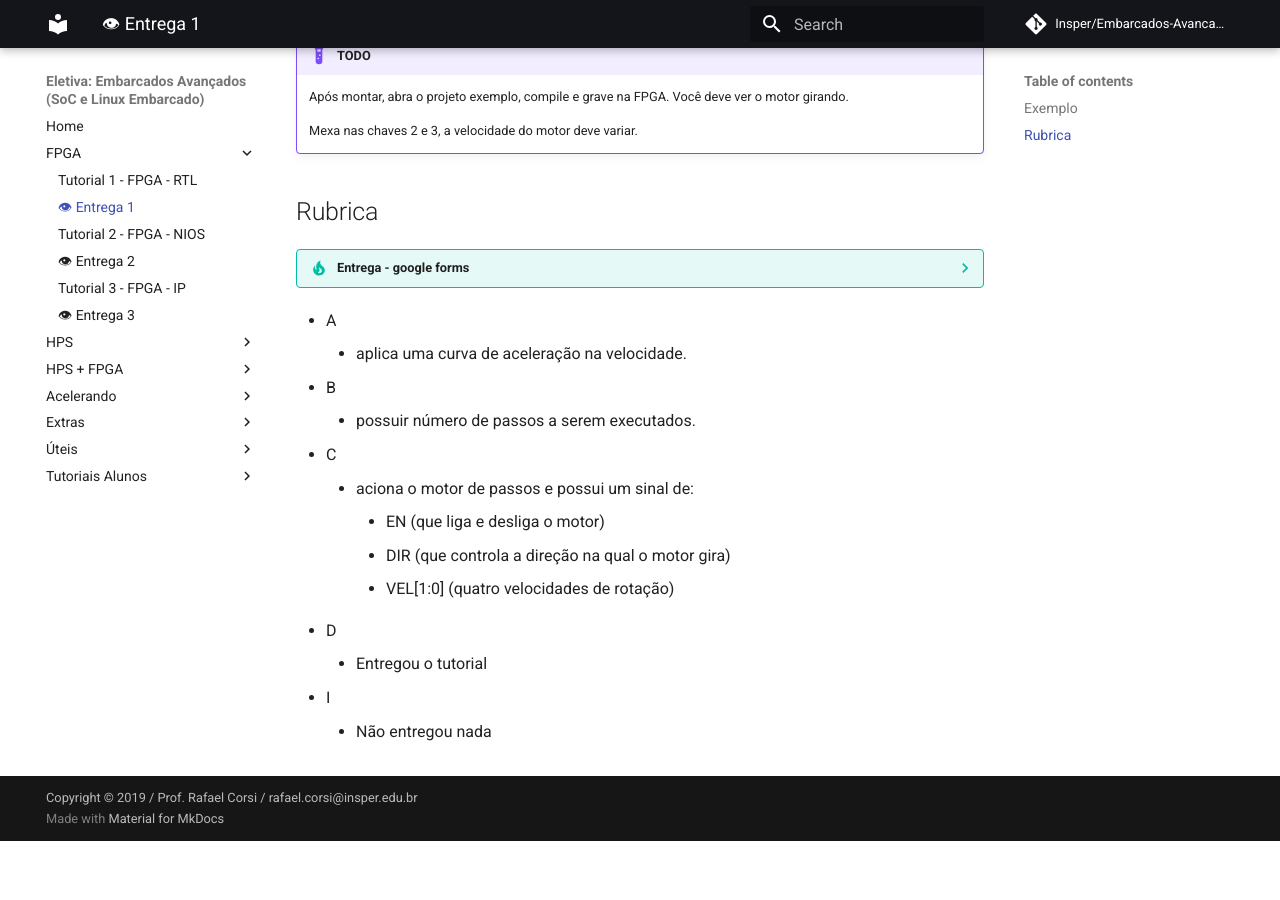
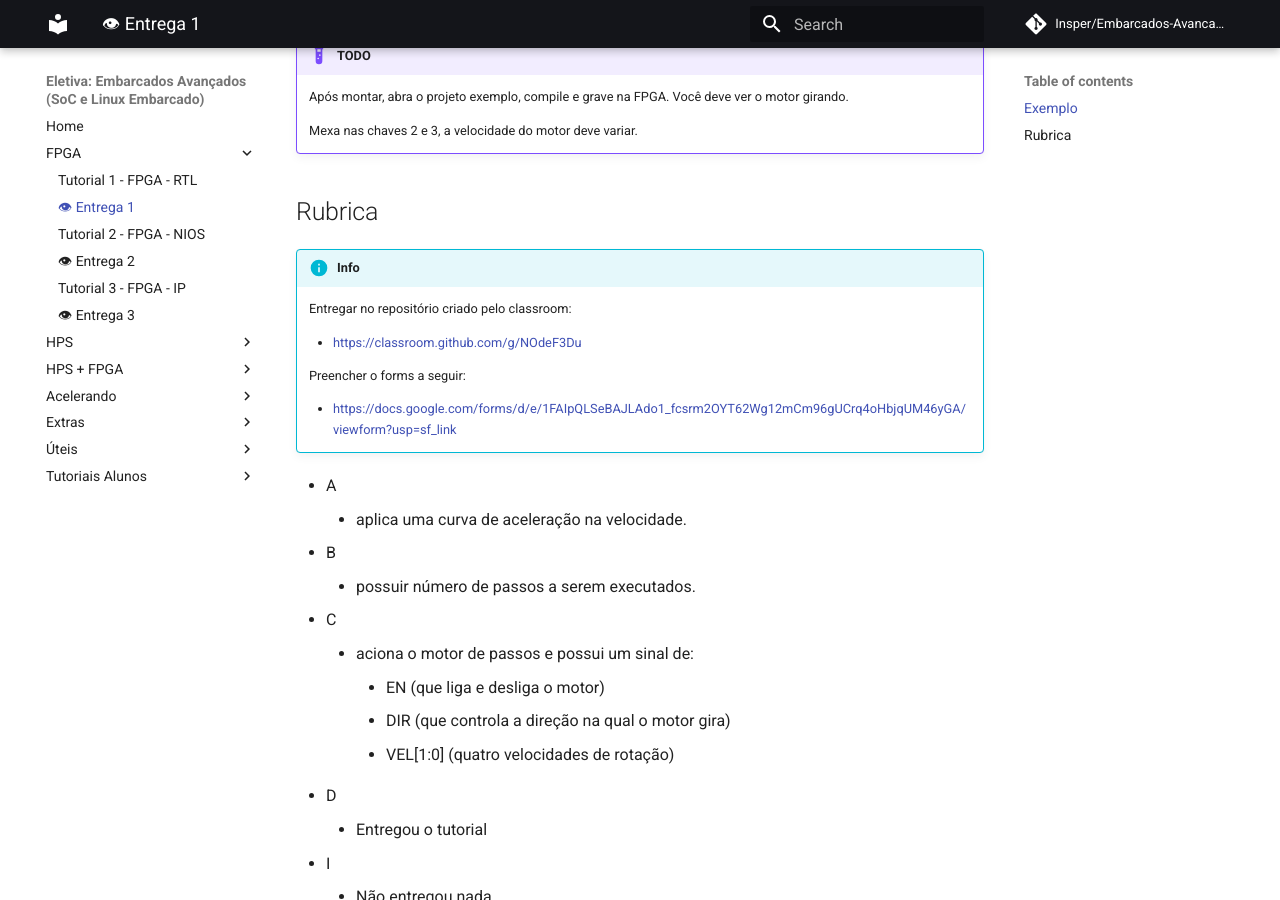
Before and after one commit to Insper/Embarcados-Avancados, an MkDocs documentation site: the page built from docs-src/Entrega-1.md, in a window 1280 px wide and 900 px high, scrolled down 1456 px. Built offline with MkDocs 1.6.1 and Material for MkDocs 9.7.7, drawn with Linux system fonts in a browser that asks for light colours; nearby versions of some CDN libraries; comment, search, counter and statistics services are not loaded; before the commit the page ends 2297 px from its top, so only the background shows below that.

Commit message:
update entrega 1 21b

```diff
--- a/docs-src/Entrega-1.md
+++ b/docs-src/Entrega-1.md
@@ -38,8 +38,14 @@
 
 ## Rubrica
 
-??? tip "Entrega - google forms"
-    <iframe src="https://docs.google.com/forms/d/e/1FAIpQLSc3lJYnCC9-0_C7FLGhDyDKQJ1c73MlFih8AYnk1TKQOVpIEw/viewform?embedded=true" width="700" height="520" frameborder="0" marginheight="0" marginwidth="0">Loading…</iframe>
+!!! info
+    Entregar no repositório criado pelo classroom:
+
+    - https://classroom.github.com/g/NOdeF3Du
+
+    Preencher o forms a seguir:
+
+    - https://docs.google.com/forms/d/e/1FAIpQLSeBAJLAdo1_fcsrm2OYT62Wg12mCm96gUCrq4oHbjqUM46yGA/viewform?usp=sf_link
 
 - A
     - aplica uma curva de aceleração na velocidade.
```
